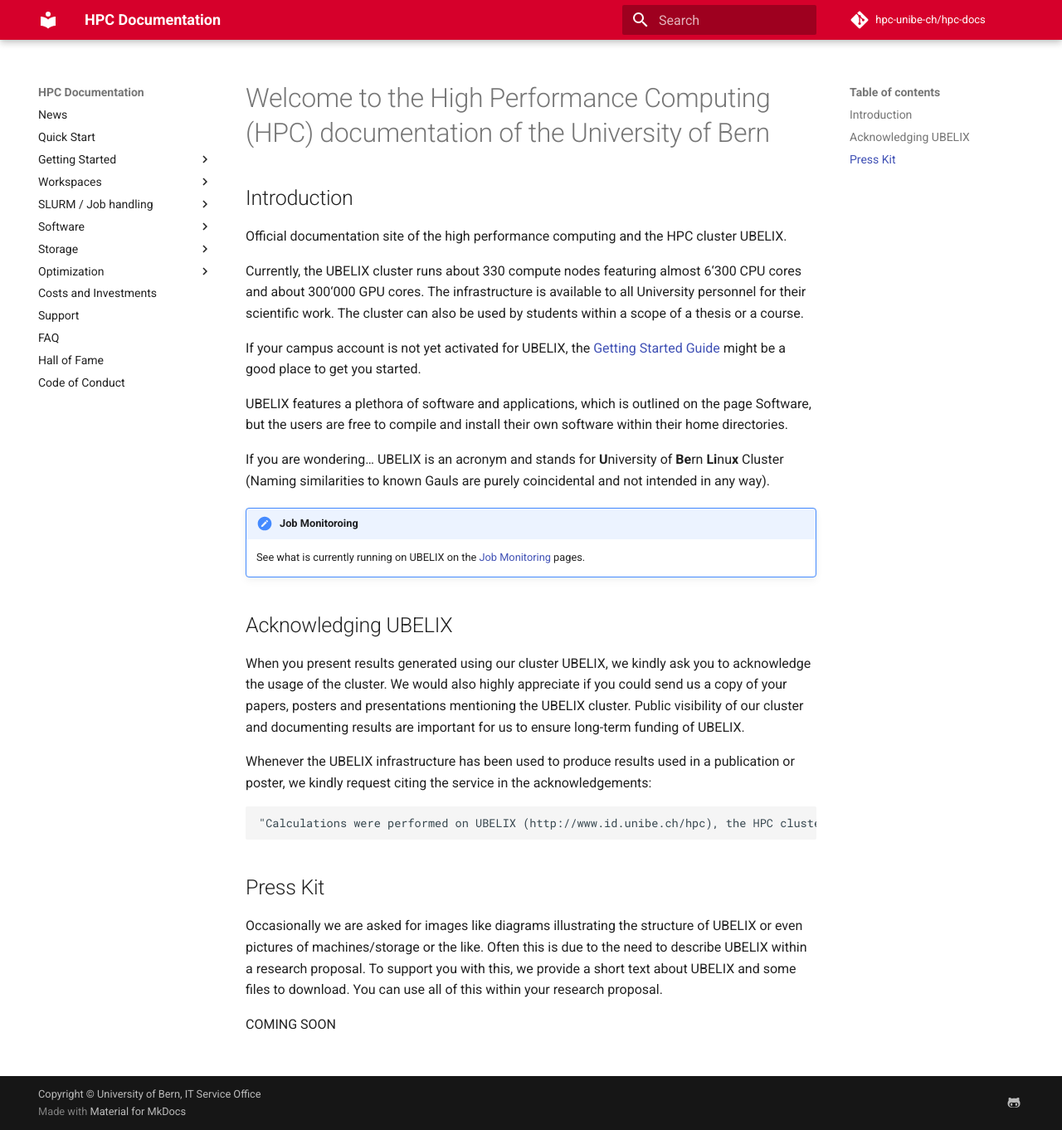
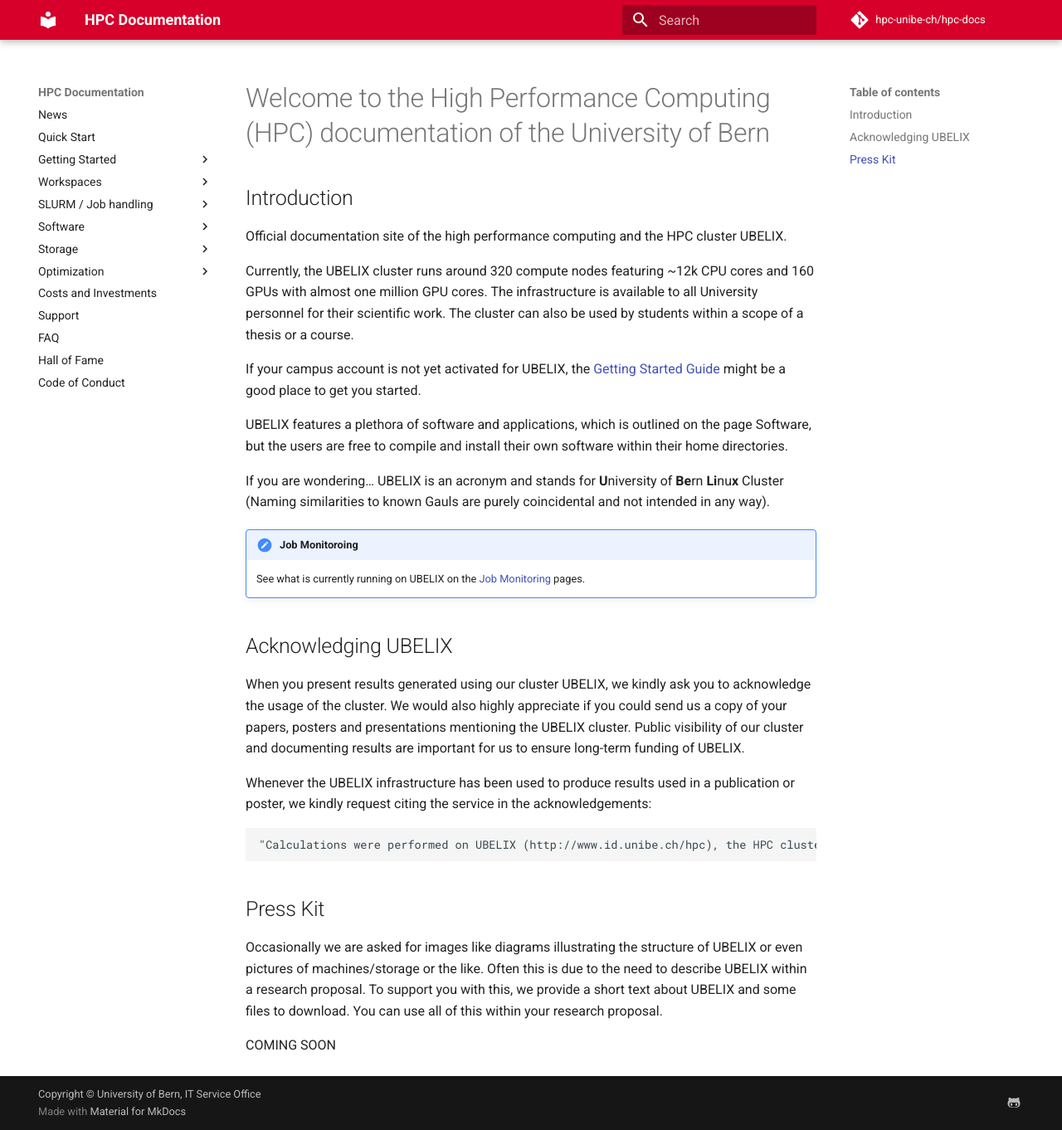
Before and after one commit to hpc-unibe-ch/hpc-unibe-ch.github.io, an MkDocs documentation site: the page built from docs/index.md, in a window 1280 px wide and 1362 px high. Shown: the whole window at 83% size. Built offline with MkDocs 1.6.1 and Material for MkDocs 9.7.7, drawn with Linux system fonts in a browser that asks for light colours; comment, search, counter and statistics services are not loaded.

Commit message:
Update UBELIX' core/gpu/node counts

```diff
--- a/docs/index.md
+++ b/docs/index.md
@@ -5,10 +5,10 @@
 Official documentation site of the high performance computing and the HPC
 cluster UBELIX.
 
-Currently, the UBELIX cluster runs about 330 compute nodes featuring almost
-6'300 CPU cores and about 300'000 GPU cores. The infrastructure is available
-to all University personnel for their scientific work. The cluster can also be
-used by students within a scope of a thesis or a course.
+Currently, the UBELIX cluster runs around 320 compute nodes featuring ~12k CPU
+cores and 160 GPUs with almost one million GPU cores. The infrastructure is
+available to all University personnel for their scientific work. The cluster can
+also be used by students within a scope of a thesis or a course.
 
 If your campus account is not yet activated for UBELIX, the [Getting Started Guide](quick-start.md)
 might be a good place to get you started.
```
Also changed, not shown: docs/getting-Started/ubelix-overview.md (+1 -1 lines).
